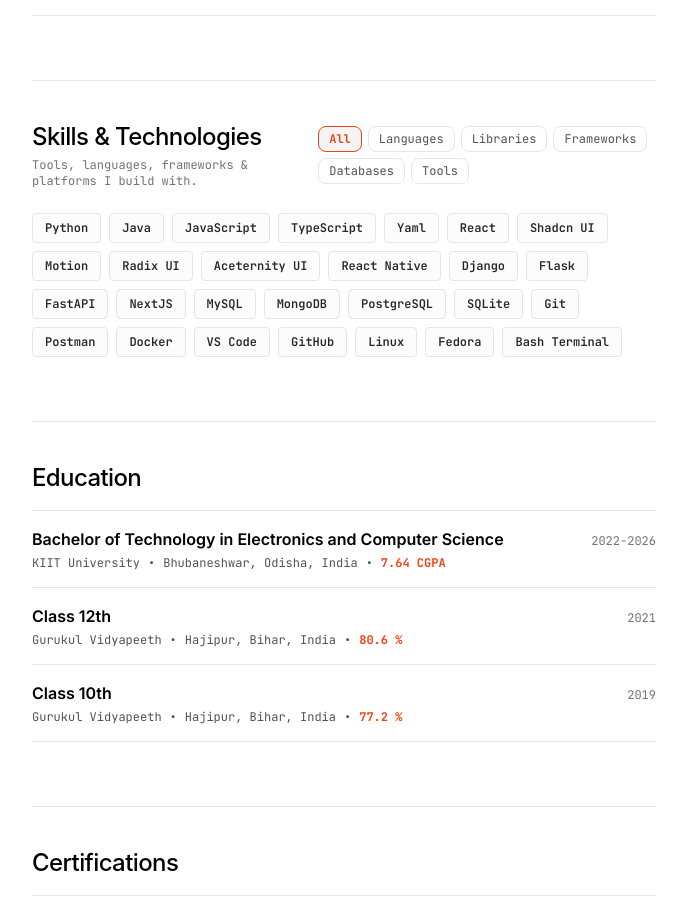
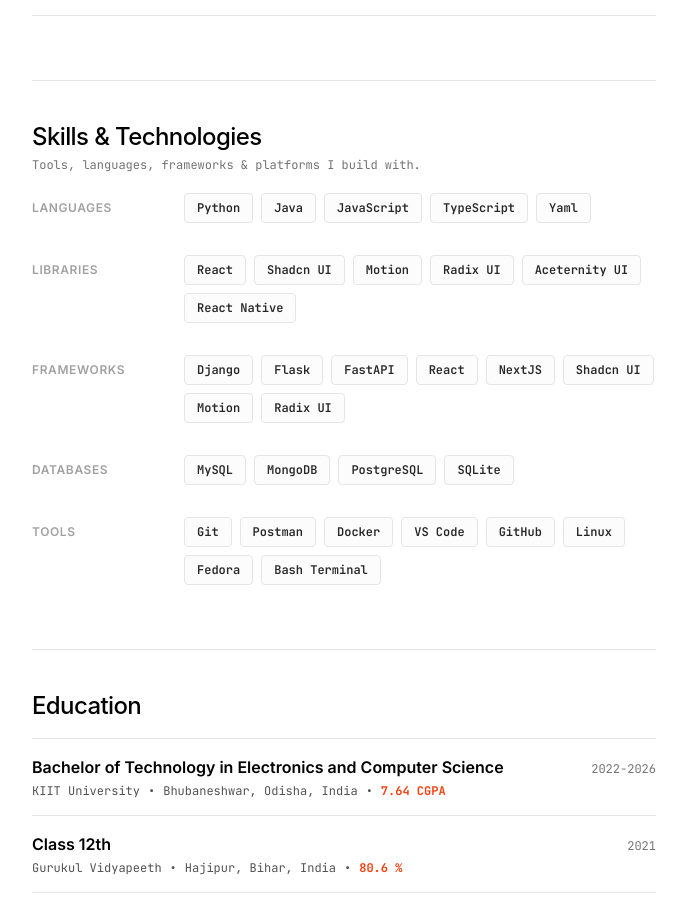
Before and after one commit to eatulrajput/my-website, a Next.js app: page / in a window 1280 px wide. Shown: the part 1641-2554 px from the top of the page, without its empty margins (296-983 px from the left). Built offline with nearby package versions, Linux system fonts and the light colour scheme.

Commit message:
refactor: update Skills components to display skills grouped by category

```diff
--- a/src/components/Home/Skills.tsx
+++ b/src/components/Home/Skills.tsx
@@ -1,62 +1,29 @@
-"use client";
-
-import { useState } from "react";
 import { skillsData } from "@/data/skillsData";
-import { cn } from "@/lib/utils";
 
 export default function Skills() {
-  const [selectedCategory, setSelectedCategory] = useState<string>("All");
-
-  const categories = ["All", ...skillsData.map((c) => c.category)];
-
-  const allSkills = skillsData.flatMap((cat) =>
-    cat.items.map((item) => ({ ...item, category: cat.category }))
-  );
-
-  const uniqueSkills = Array.from(
-    new Map(allSkills.map((s) => [s.name, s])).values()
-  );
-
-  const filteredSkills =
-    selectedCategory === "All"
-      ? uniqueSkills
-      : uniqueSkills.filter((s) => s.category === selectedCategory);
-
   return (
     <section id="skills" className="flex flex-col gap-5 text-left border-t border-neutral-200 dark:border-neutral-800 pt-10">
-      <div className="flex flex-col sm:flex-row sm:items-center justify-between gap-4">
       <div>
         <h2 className="text-2xl font-medium tracking-tight text-black dark:text-white font-sans">
-            Skills & Technologies
+          Skills &amp; Technologies
         </h2>
         <p className="text-xs text-neutral-500 dark:text-neutral-400 font-mono mt-1">
-            Tools, languages, frameworks & platforms I build with.
+          Tools, languages, frameworks &amp; platforms I build with.
         </p>
       </div>
 
-        {/* Category Filter Pills */}
-        <div className="flex flex-wrap gap-1.5 font-mono text-xs">
-          {categories.map((cat) => (
-            <button
-              key={cat}
-              onClick={() => setSelectedCategory(cat)}
-              type="button"
-              className={cn(
-                "px-2.5 py-1 rounded-lg border transition-all cursor-pointer",
-                selectedCategory === cat
-                  ? "border-brand-accent bg-neutral-100 dark:bg-neutral-900 text-brand-accent font-bold"
-                  : "border-neutral-200 dark:border-neutral-800 bg-white dark:bg-black text-neutral-600 dark:text-neutral-400 hover:border-neutral-300 dark:hover:border-neutral-700"
-              )}
-            >
-              {cat}
-            </button>
-          ))}
-        </div>
-      </div>
+      {/* Category-wise rows */}
+      <div className="flex flex-col gap-y-8">
+        {skillsData.map((group) => (
+          <div key={group.category} className="flex flex-col gap-1.5 sm:grid sm:grid-cols-[7rem_1fr] sm:gap-x-10 sm:items-baseline">
+            {/* Category label — fixed width column */}
+            <span className="text-xs font-semibold uppercase tracking-wider text-neutral-400 dark:text-neutral-500">
+              {group.category}
+            </span>
 
-      {/* Chip Badges Container */}
-      <div className="flex flex-wrap gap-2 pt-1">
-        {filteredSkills.map((skill) => (
+            {/* Skills inline */}
+            <div className="flex flex-wrap gap-2">
+              {group.items.map((skill) => (
                 <a
                   key={skill.name}
                   href={skill.link || "#"}
@@ -65,10 +32,11 @@
                   className="group relative flex items-center justify-center px-3 py-1.5 rounded border border-neutral-200 dark:border-neutral-800 bg-neutral-50/60 dark:bg-neutral-900/40 text-xs font-mono text-neutral-800 dark:text-neutral-200 hover:bg-white dark:hover:bg-neutral-900 hover-border-brand-accent hover-text-brand-accent transition-all duration-200 cursor-pointer overflow-hidden"
                 >
                   <span className="font-semibold">{skill.name}</span>
-
-            {/* Flashing Bottom Border Beam Light */}
                   <span className="absolute inset-x-0 bottom-0 h-[2px] bg-brand-accent opacity-0 scale-x-0 group-hover:opacity-100 group-hover:scale-x-100 transition-all duration-300 ease-out" />
                 </a>
+              ))}
+            </div>
+          </div>
         ))}
       </div>
     </section>
--- a/src/components/profile/SkillsCard.tsx
+++ b/src/components/profile/SkillsCard.tsx
@@ -1,35 +1,44 @@
 import React from 'react';
+import Image from 'next/image';
 import { BentoBox } from './BentoBox';
-import Marquee from 'react-fast-marquee';
-
-const skillsRow1 = ["React", "Next.js", "TypeScript", "Node.js", "Tailwind CSS", "Python"];
-const skillsRow2 = ["PostgreSQL", "MongoDB", "Docker", "AWS", "GraphQL", "Framer Motion"];
+import { skillsData } from '@/data/skillsData';
 
 export function SkillsCard() {
   return (
     <BentoBox className="col-span-1 md:col-span-2 lg:col-span-2 p-6 overflow-hidden flex flex-col justify-center">
-      <h3 className="text-xl font-bold mb-6">Tech Stack</h3>
+      <h3 className="text-xl font-bold mb-5">Tech Stack</h3>
 
-      <div className="flex flex-col gap-4 relative">
-        {/* Gradient fades for marquee */}
-        <div className="absolute inset-y-0 left-0 w-12 bg-gradient-to-r from-white dark:from-black to-transparent z-10" />
-        <div className="absolute inset-y-0 right-0 w-12 bg-gradient-to-l from-white dark:from-black to-transparent z-10" />
+      <div className="flex flex-col gap-3">
+        {skillsData.map((group) => (
+          <div key={group.category} className="flex flex-wrap items-center gap-2">
+            {/* Category label */}
+            <span className="text-xs font-semibold uppercase tracking-wider text-neutral-400 dark:text-neutral-500 shrink-0 mr-1">
+              {group.category}:
+            </span>
 
-        <Marquee speed={30} autoFill pauseOnHover className="py-1">
-          {skillsRow1.map((skill, idx) => (
-            <div key={idx} className="mx-2 px-4 py-2 rounded-xl bg-neutral-100 dark:bg-neutral-900 border border-neutral-200 dark:border-neutral-800 text-sm font-medium whitespace-nowrap">
-              {skill}
-            </div>
-          ))}
-        </Marquee>
-
-        <Marquee speed={25} direction="right" autoFill pauseOnHover className="py-1">
-          {skillsRow2.map((skill, idx) => (
-            <div key={idx} className="mx-2 px-4 py-2 rounded-xl bg-brand-accent/10 border border-brand-accent/20 text-brand-accent dark:text-brand-accent text-sm font-medium whitespace-nowrap">
-              {skill}
-            </div>
-          ))}
-        </Marquee>
+            {/* Skills inline */}
+            {group.items.map((skill) => (
+              <a
+                key={skill.name}
+                href={skill.link || '#'}
+                target="_blank"
+                rel="noopener noreferrer"
+                className="inline-flex items-center gap-1.5 px-2.5 py-1 rounded-lg bg-neutral-100 dark:bg-neutral-900 border border-neutral-200 dark:border-neutral-800 text-xs font-medium text-neutral-700 dark:text-neutral-300 hover:border-neutral-400 dark:hover:border-neutral-600 hover:text-black dark:hover:text-white transition-all"
+              >
+                {skill.logo && (
+                  <Image
+                    src={skill.logo}
+                    alt={skill.name || ''}
+                    width={14}
+                    height={14}
+                    className="size-3.5 object-contain"
+                  />
+                )}
+                {skill.name}
+              </a>
+            ))}
+          </div>
+        ))}
       </div>
     </BentoBox>
   );
```
Lines whose indentation alone changed are shown as unchanged.
